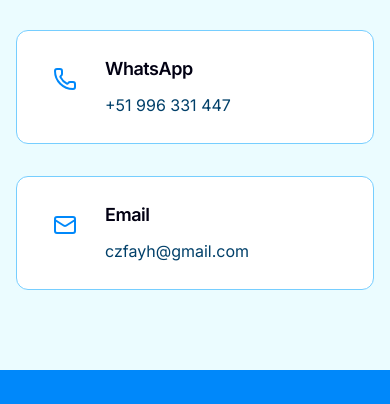
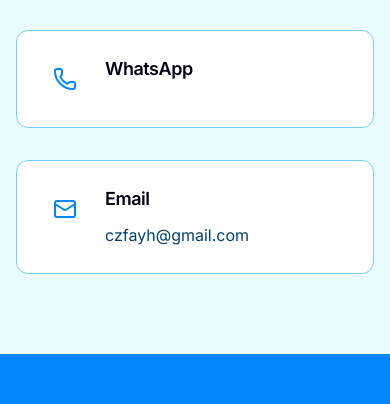
Before and after one commit to flavioagusto/aqualab-pro, a website: page index.html in a window 390 px wide. Shown: the part 5673-6077 px from the top of the page. Drawn offline with nearby package versions, Linux system fonts and the light colour scheme.

Commit message:
Remove WhatsApp phone number from index.html
Removed WhatsApp phone number from contact section.

```diff
--- a/index.html
+++ b/index.html
@@ -451,7 +451,7 @@
                     </div>
                     <div>
                         <h4 class="text-lg font-semibold text-foreground mb-2">WhatsApp</h4>
-                        <p class="text-muted-foreground">+51 996 331 447</p>
+                        <p class="text-muted-foreground"></p>
                     </div>
                 </a>
 
```
